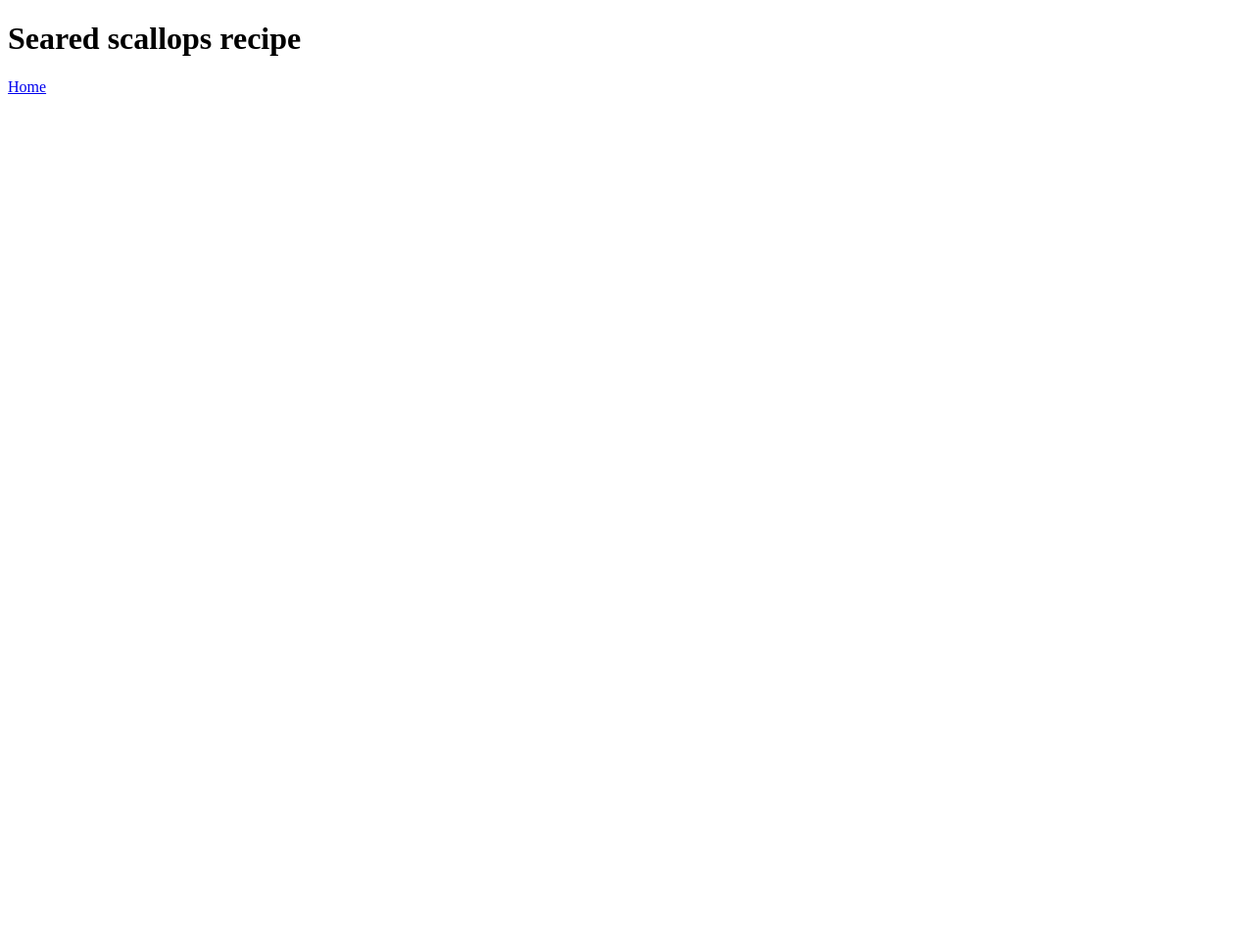
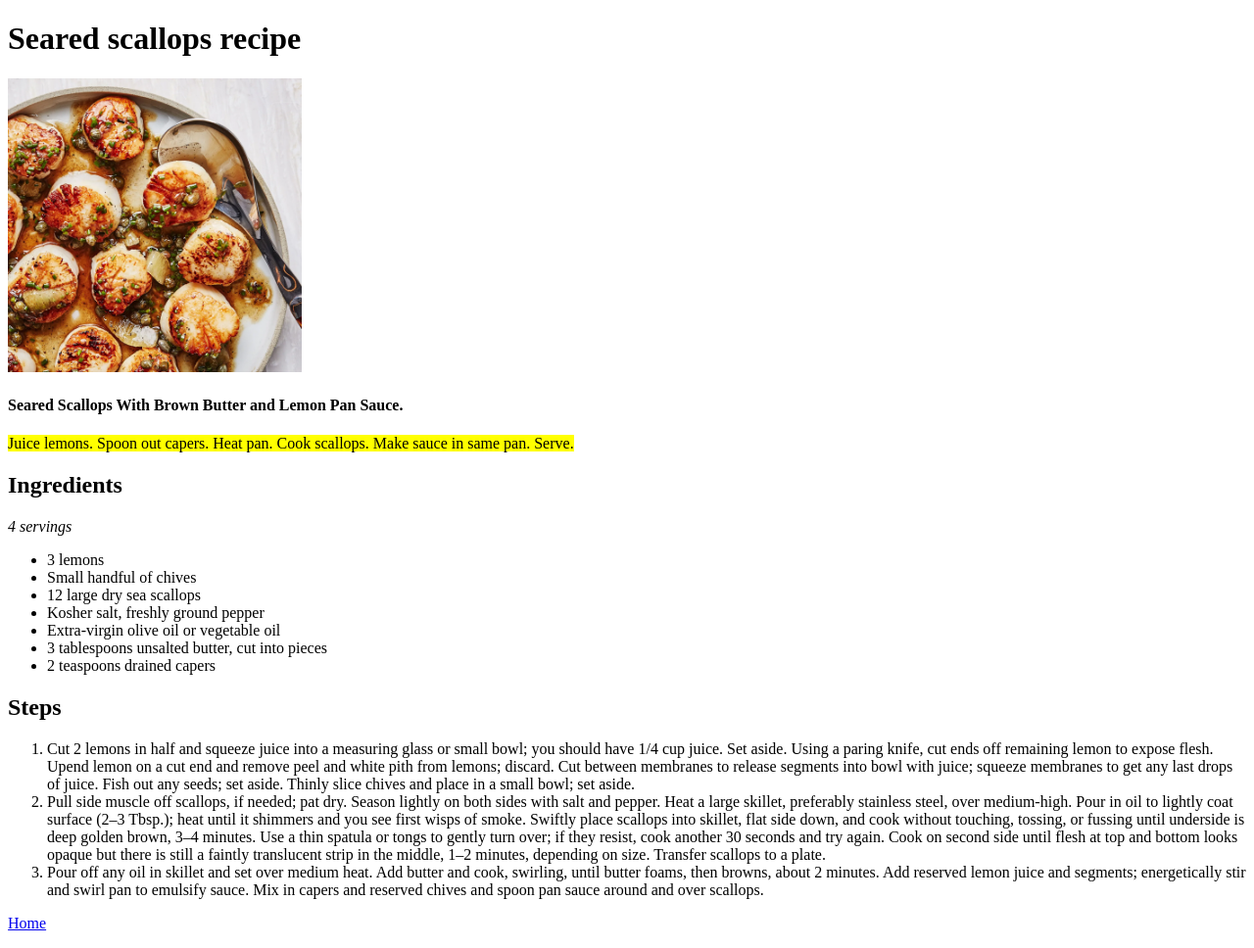
Before and after one commit to mariante0dorescu/odin-recipes, a plain HTML site: page recipes/seared-scallops.html in a window 1280 px wide. Shown: the whole page at 98% size. Before the commit the page ends 800 px from the top, so only its background shows below. Drawn offline with Linux system fonts and the light colour scheme.

Commit message:
the first recipe added (scallops). images added to img folder.

```diff
--- a/recipes/seared-scallops.html
+++ b/recipes/seared-scallops.html
@@ -6,6 +6,37 @@
 </head>
 <body>
     <h1>Seared scallops recipe</h1>
+
+    <img src="../img/seared-scallops.webp" alt="Seared Scallops With Brown Butter and Lemon Pan Sauce" width="300">
+
+    <h4>Seared Scallops With Brown Butter and Lemon Pan Sauce. </h4>
+    <p><mark>Juice lemons. Spoon out capers. Heat pan. Cook scallops. Make sauce in same pan. Serve.</mark></p>
+
+    <h2>Ingredients</h2>
+
+    <p><em>4 servings</em></p>
+
+    <ul>
+        <li>3 lemons</li>
+        <li>Small handful of chives</li>
+        <li>12 large dry sea scallops</li>
+        <li>Kosher salt, freshly ground pepper</li>
+        <li>Extra-virgin olive oil or vegetable oil
+        </li>
+        <li>3 tablespoons unsalted butter, cut into pieces
+        </li>
+        <li>2 teaspoons drained capers
+        </li>
+    </ul>
+
+    <h2>Steps</h2>
+    <ol>
+        <li>Cut 2 lemons in half and squeeze juice into a measuring glass or small bowl; you should have 1/4 cup juice. Set aside. Using a paring knife, cut ends off remaining lemon to expose flesh. Upend lemon on a cut end and remove peel and white pith from lemons; discard. Cut between membranes to release segments into bowl with juice; squeeze membranes to get any last drops of juice. Fish out any seeds; set aside. Thinly slice chives and place in a small bowl; set aside.</li>
+        <li>Pull side muscle off scallops, if needed; pat dry. Season lightly on both sides with salt and pepper. Heat a large skillet, preferably stainless steel, over medium-high. Pour in oil to lightly coat surface (2–3 Tbsp.); heat until it shimmers and you see first wisps of smoke. Swiftly place scallops into skillet, flat side down, and cook without touching, tossing, or fussing until underside is deep golden brown, 3–4 minutes. Use a thin spatula or tongs to gently turn over; if they resist, cook another 30 seconds and try again. Cook on second side until flesh at top and bottom looks opaque but there is still a faintly translucent strip in the middle, 1–2 minutes, depending on size. Transfer scallops to a plate.</li>
+        <li>Pour off any oil in skillet and set over medium heat. Add butter and cook, swirling, until butter foams, then browns, about 2 minutes. Add reserved lemon juice and segments; energetically stir and swirl pan to emulsify sauce. Mix in capers and reserved chives and spoon pan sauce around and over scallops.</li>
+    </ol>
+
     <p><a href="../index.html">Home</a></p>
+
 </body>
 </html>
```
Also changed, not shown: index.html (+5 -3 lines), img/cheesecake.webp (added), img/roast-chicken.jpg (added), img/seared-scallops.webp (added).
